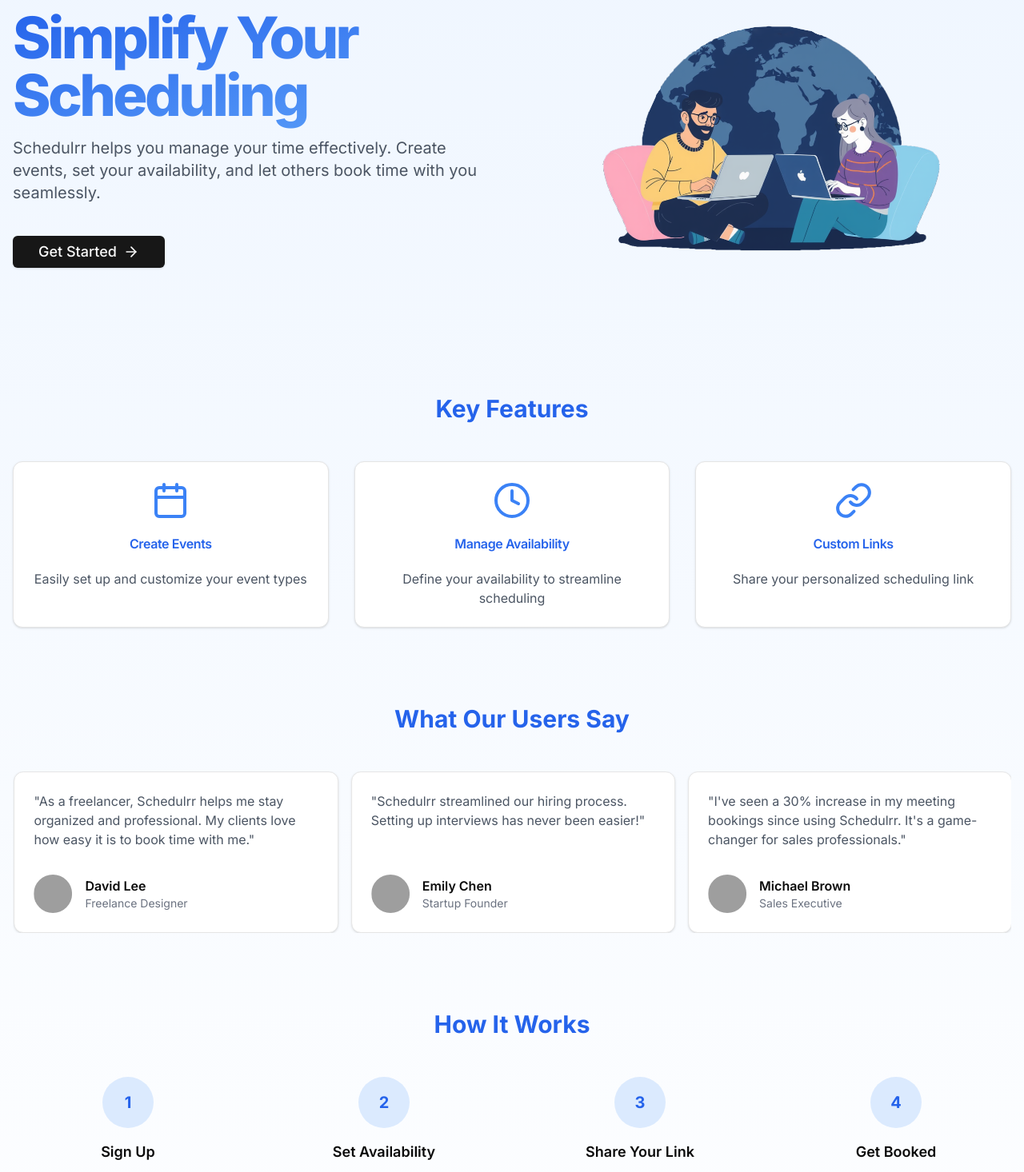
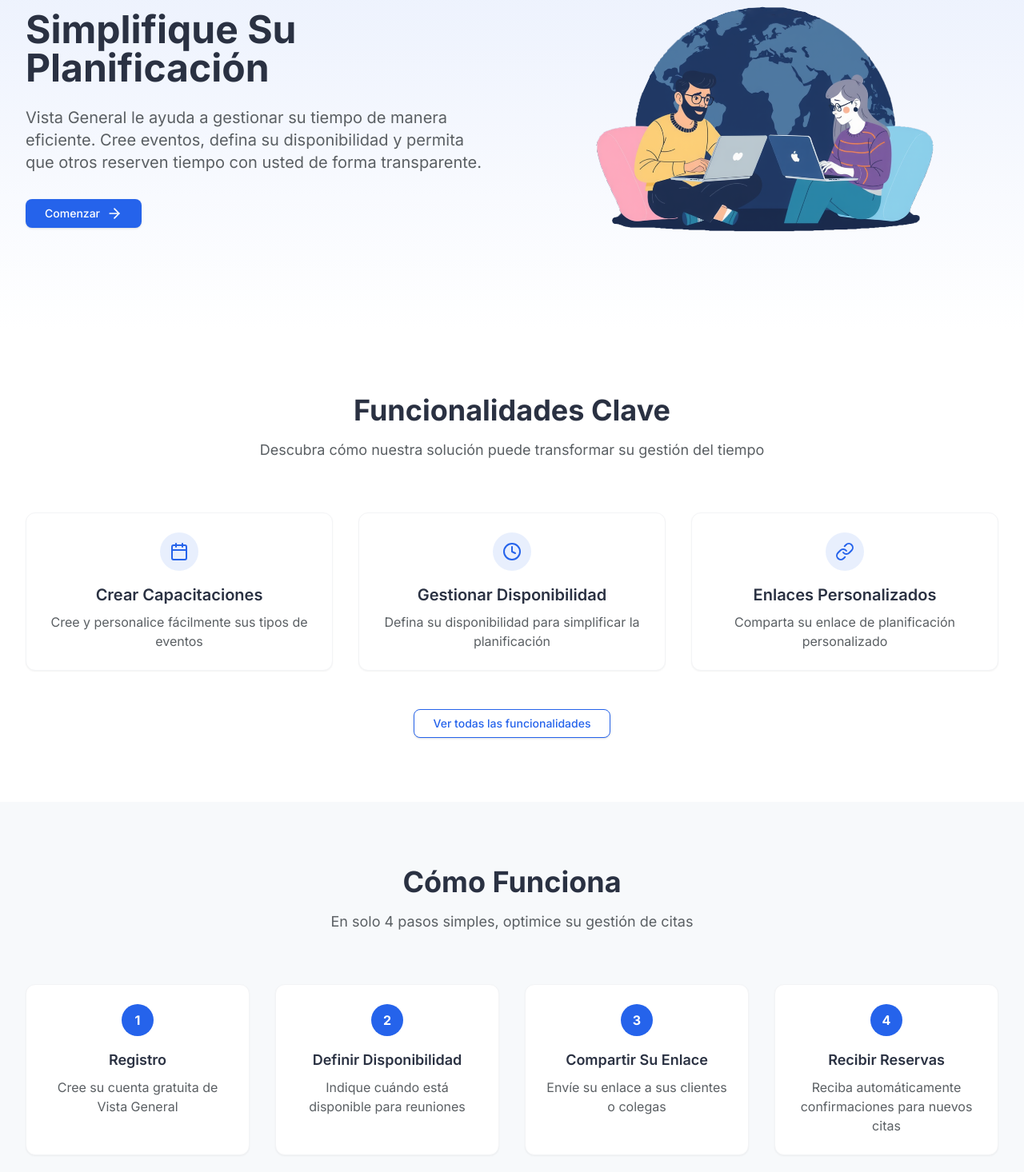
Before and after one commit to haytam20/shedulrr, a Next.js app: page / in a window 1280 px wide. Shown: the part 180-1646 px from the top of the page at 80% size. Built offline with nearby package versions, Linux system fonts and the light colour scheme; no server answers; grey boxes are pictures that could not be loaded.

Commit message:
fix home page

```diff
--- a/app/page.jsx
+++ b/app/page.jsx
@@ -1,7 +1,5 @@
-import React from "react";
 import Image from "next/image";
 import { Button } from "@/components/ui/button";
-import { Card, CardHeader, CardTitle, CardContent } from "@/components/ui/card";
 import { ArrowRight, Calendar, Clock, LinkIcon } from "lucide-react";
 import TestimonialsCarousel from "@/components/testimonials";
 import Link from "next/link";
@@ -9,135 +7,138 @@ import Link from "next/link";
 const features = [
   {
     icon: Calendar,
-    title: "Create Events",
-    description: "Easily set up and customize your event types",
+    title: "Crear Capacitaciones",
+    description: "Cree y personalice fácilmente sus tipos de eventos",
   },
   {
     icon: Clock,
-    title: "Manage Availability",
-    description: "Define your availability to streamline scheduling",
+    title: "Gestionar Disponibilidad",
+    description: "Defina su disponibilidad para simplificar la planificación",
   },
   {
     icon: LinkIcon,
-    title: "Custom Links",
-    description: "Share your personalized scheduling link",
+    title: "Enlaces Personalizados",
+    description: "Comparta su enlace de planificación personalizado",
   },
 ];
 
 const howItWorks = [
-  { step: "Sign Up", description: "Create your free Schedulrr account" },
+  { step: "Registro", description: "Cree su cuenta gratuita de Vista General" },
   {
-    step: "Set Availability",
-    description: "Define when you're available for meetings",
+    step: "Definir Disponibilidad",
+    description: "Indique cuándo está disponible para reuniones",
   },
   {
-    step: "Share Your Link",
-    description: "Send your scheduling link to clients or colleagues",
+    step: "Compartir Su Enlace",
+    description: "Envíe su enlace a sus clientes o colegas",
   },
   {
-    step: "Get Booked",
-    description: "Receive confirmations for new appointments automatically",
+    step: "Recibir Reservas",
+    description: "Reciba automáticamente confirmaciones para nuevos citas",
   },
 ];
 
 const Home = () => {
   return (
-    <main className="container mx-auto px-4 py-16">
+    <main className="bg-white">
       {/* Hero Section */}
-      <div className="flex flex-col lg:flex-row items-center justify-between gap-12 mb-24">
+      <section className="bg-gradient-to-b from-blue-600/10 to-white py-20 sm:py-24">
+        <div className="px-4 lg:px-8 mx-auto max-w-7xl">
+          <div className="flex flex-col lg:flex-row items-center justify-between gap-12">
             <div className="lg:w-1/2">
-          <h1 className="text-7xl font-extrabold gradient-title pb-6">
-            Simplify Your Scheduling
+              <h1 className="text-4xl sm:text-5xl font-bold text-[#2A3142] mb-6">
+                Simplifique Su Planificación
               </h1>
-          <p className="text-xl text-gray-600 mb-10">
-            Schedulrr helps you manage your time effectively. Create events, set
-            your availability, and let others book time with you seamlessly.
+              <p className="text-[#5A5F63] text-lg sm:text-xl mb-8 leading-relaxed">
+                Vista General le ayuda a gestionar su tiempo de manera eficiente. Cree eventos, defina
+                su disponibilidad y permita que otros reserven tiempo con usted de forma transparente.
               </p>
-          <Link href={"/dashboard"}>
-            <Button size="lg" className="text-lg">
-              Get Started <ArrowRight className="ml-2 h-5 w-5" />
+              <Link href="/dashboard" passHref>
+                <Button
+                  className="bg-blue-600 hover:bg-blue-700 text-white rounded-lg px-6 py-3 font-medium transition-colors duration-200 focus:outline-none focus:ring-2 focus:ring-blue-600/50"
+                  aria-label="Comenzar ahora"
+                >
+                  Comenzar <ArrowRight className="ml-2 h-5 w-5" />
                 </Button>
               </Link>
             </div>
             <div className="lg:w-1/2 flex justify-center">
-          <div className="relative w-full max-w-md aspect-square">
+              <div className="relative w-full max-w-md aspect-square sm:aspect-[4/3]">
                 <Image
                   src="/poster.png"
-              alt="Scheduling illustration"
-              layout="fill"
-              objectFit="contain"
+                  alt="Ilustración de planificación"
+                  fill
+                  className="object-contain"
+                  priority
+                  sizes="(max-width: 640px) 100vw, (max-width: 1024px) 50vw, 33vw"
                 />
               </div>
             </div>
           </div>
+        </div>
+      </section>
 
       {/* Key Features Section */}
-      <div className="mb-24">
-        <h2 className="text-3xl font-bold text-center mb-12 text-blue-600">
-          Key Features
-        </h2>
-        <div className="grid grid-cols-1 md:grid-cols-3 gap-8">
+      <section className="py-16 sm:py-20">
+        <div className="px-4 lg:px-8 mx-auto max-w-7xl">
+          <div className="text-center mb-12 sm:mb-16">
+            <h2 className="text-3xl sm:text-4xl font-bold text-[#2A3142] mb-4">Funcionalidades Clave</h2>
+            <p className="text-[#5A5F63] max-w-2xl mx-auto text-lg">
+              Descubra cómo nuestra solución puede transformar su gestión del tiempo
+            </p>
+          </div>
+          <div className="grid grid-cols-1 sm:grid-cols-2 lg:grid-cols-3 gap-6 sm:gap-8">
             {features.map((feature, index) => (
-            <Card key={index}>
-              <CardHeader>
-                <feature.icon className="w-12 h-12 text-blue-500 mb-4 mx-auto" />
-                <CardTitle className="text-center text-blue-600">
-                  {feature.title}
-                </CardTitle>
-              </CardHeader>
-              <CardContent>
-                <p className="text-center text-gray-600">
-                  {feature.description}
-                </p>
-              </CardContent>
-            </Card>
+              <div
+                key={index}
+                className="bg-white p-6 rounded-xl shadow-sm border border-gray-100 hover:shadow-md transition-shadow duration-200 text-center"
+              >
+                <div className="w-12 h-12 rounded-full bg-blue-600/10 flex items-center justify-center mx-auto mb-4">
+                  <feature.icon className="w-6 h-6 text-blue-600" />
+                </div>
+                <h3 className="text-xl font-semibold text-[#2A3142] mb-2">{feature.title}</h3>
+                <p className="text-[#5A5F63] text-sm sm:text-base">{feature.description}</p>
+              </div>
             ))}
           </div>
+          <div className="text-center mt-8 sm:mt-12">
+            <Link href="/features" passHref>
+              <Button
+                className="bg-white text-blue-600 hover:bg-blue-600/10 border border-blue-600 rounded-lg px-6 py-3 font-medium transition-colors duration-200 focus:outline-none focus:ring-2 focus:ring-blue-600/50"
+                aria-label="Ver todas las funcionalidades"
+              >
+                Ver todas las funcionalidades
+              </Button>
+            </Link>
           </div>
-
-      {/* Testimonials Section */}
-      <div className="mb-24">
-        <h2 className="text-3xl font-bold text-center mb-12 text-blue-600">
-          What Our Users Say
-        </h2>
-        <TestimonialsCarousel />
         </div>
+      </section>
 
       {/* How It Works Section */}
-      <div className="mb-24">
-        <h2 className="text-3xl font-bold text-center mb-12 text-blue-600">
-          How It Works
-        </h2>
-        <div className="grid grid-cols-1 md:grid-cols-2 lg:grid-cols-4 gap-8">
+      <section className="bg-[#F7F9FB] py-16 sm:py-20">
+        <div className="px-4 lg:px-8 mx-auto max-w-7xl">
+          <div className="text-center mb-12 sm:mb-16">
+            <h2 className="text-3xl sm:text-4xl font-bold text-[#2A3142] mb-4">Cómo Funciona</h2>
+            <p className="text-[#5A5F63] max-w-2xl mx-auto text-lg">
+              En solo 4 pasos simples, optimice su gestión de citas
+            </p>
+          </div>
+          <div className="grid grid-cols-1 sm:grid-cols-2 lg:grid-cols-4 gap-6 sm:gap-8">
             {howItWorks.map((step, index) => (
-            <div key={index} className="text-center">
-              <div className="bg-blue-100 rounded-full w-16 h-16 flex items-center justify-center mx-auto mb-4">
-                <span className="text-blue-600 font-bold text-xl">
+              <div
+                key={index}
+                className="bg-white p-6 rounded-xl shadow-sm border border-gray-100 hover:shadow-md transition-shadow duration-200 text-center"
+              >
+                <div className="w-10 h-10 rounded-full bg-blue-600 flex items-center justify-center mx-auto text-white font-bold mb-4">
                   {index + 1}
-                </span>
                 </div>
-              <h3 className="font-semibold text-lg mb-2">{step.step}</h3>
-              <p className="text-gray-600">{step.description}</p>
+                <h3 className="text-lg font-semibold text-[#2A3142] mb-2">{step.step}</h3>
+                <p className="text-[#5A5F63] text-sm sm:text-base">{step.description}</p>
               </div>
             ))}
           </div>
         </div>
-
-      {/* CTA Section */}
-      <div className="bg-blue-600 text-white rounded-lg p-8 text-center">
-        <h2 className="text-3xl font-bold mb-4">
-          Ready to Simplify Your Scheduling?
-        </h2>
-        <p className="text-xl mb-6">
-          Join thousands of professionals who trust Schedulrr for efficient time
-          management.
-        </p>
-        <Link href={"/dashboard"}>
-          <Button size="lg" variant="secondary" className="text-blue-600">
-            Start For Free <ArrowRight className="ml-2 h-5 w-5" />
-          </Button>
-        </Link>
-      </div>
+      </section>
     </main>
   );
 };
```
Also changed, not shown: 1 other file (tests, documents, lock files or other folders). Lines whose indentation alone changed are shown as unchanged.
